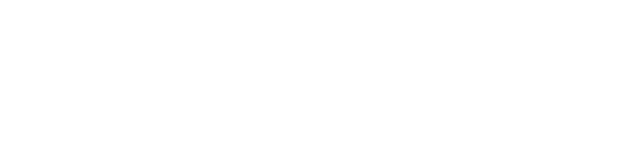
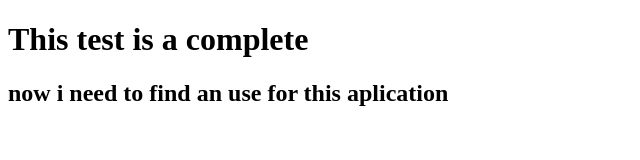
Before and after one commit to dago2002/dago, a plain HTML site: page index.html in a window 1280 px wide. Shown: the whole page, without its empty margins (0-640 px from the left). Drawn offline with Linux system fonts and the light colour scheme.

Commit message:
I add some new wlements

```diff
--- a/index.html
+++ b/index.html
@@ -1,9 +1,10 @@
 <!DOCTYPE html>
 <html>
 <head>
-	<title>Test</title>
+	<title>dagacino git test</title>
 </head>
 <body>
-
+ <h1>This test is a complete</h1>
+<h2>now i need to find an use for this aplication</h2>
 </body>
 </html>
```
